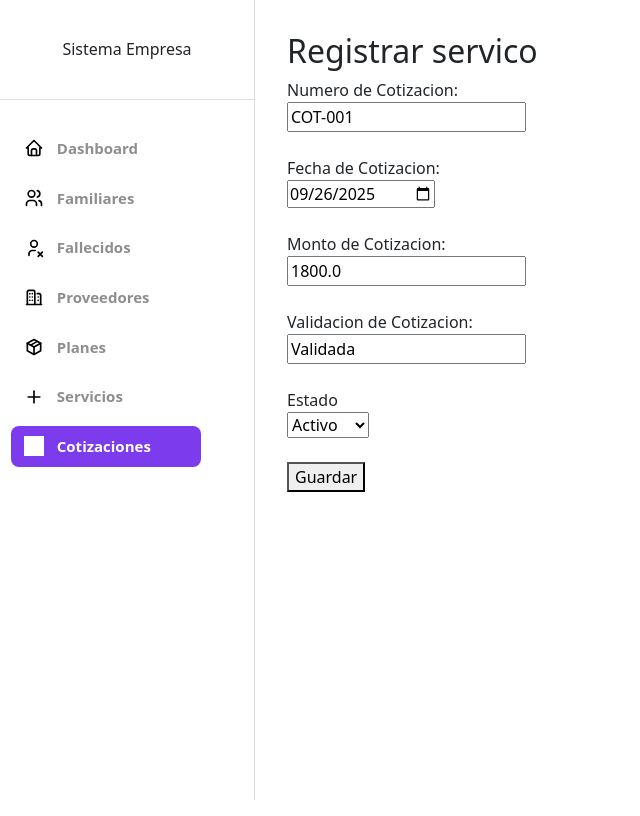
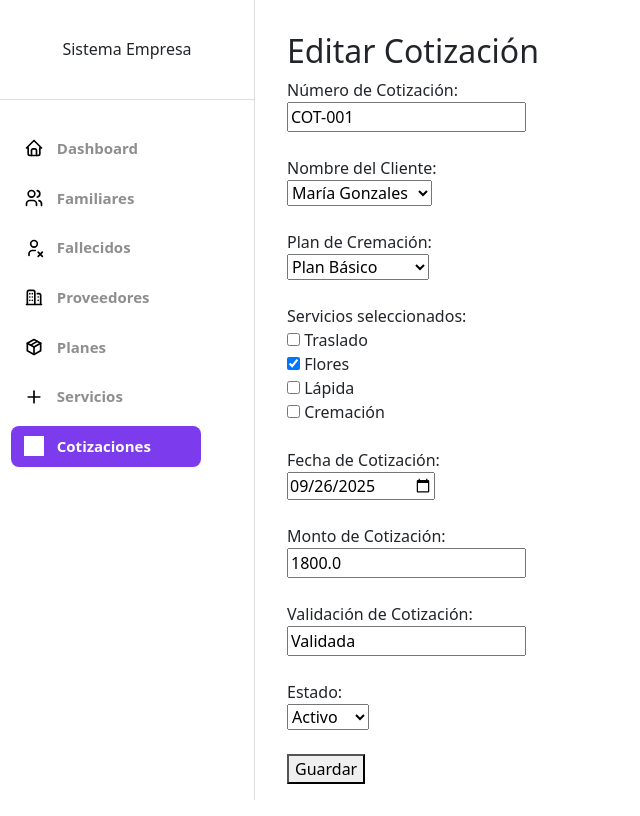
Before and after one commit to frank-Chavez/PROYECTO, a Flask app: page /cotizacion/editar/1 in a window 1280 px wide. Shown: the whole page, without its empty margins (0-640 px from the left). Run offline with Flask 3, Linux system fonts and the light colour scheme; data comes from the database, SQL or seed files in the repository; both versions use the stored data as it was after the commit; grey boxes are pictures that could not be loaded.

Commit message:
modificacion-arreglo en el modulo de cotizaciones

```diff
--- a/database.py
+++ b/database.py
@@ -2,6 +2,6 @@ import sqlite3
 
 
 def conection():
-    conn = sqlite3.connect("database.db")  # tu archivo .db
+    conn = sqlite3.connect("database.db", timeout=10)  # tu archivo .db
     conn.row_factory = sqlite3.Row  # para acceder a las columnas por nombre
     return conn
--- a/modules/cotizaciones/routes.py
+++ b/modules/cotizaciones/routes.py
@@ -30,7 +30,7 @@ def cambiar_estado(id):
 
 @cotizaciones_bd.route('/editar/<int:id>', methods=['GET','POST'])
 def editar(id):
-    conn= conection()
+    conn = conection()
 
     if request.method == "POST":
         numerocot = request.form['numero_cot']
@@ -38,25 +38,92 @@ def editar(id):
         montocot = request.form['monto_cot']
         validacioncot = request.form['validacion_cot']
         estado = request.form['estado_cot']
+        plan_seleccionado = request.form.get("plan_cremacion")
+        servicios_seleccionados = request.form.getlist("servicios_adicionales")
+        familiares_seleccionados = request.form.getlist("nombre_cliente")
 
+        # Actualizar cotizacion principal
         conn.execute("""
-                UPDATE Cotizacion
-                SET numero_cot = ?, fecha_cot = ?, monto_cot = ?, estado_cot = ?, validacion_cot = ?
-                WHERE id_cotizacion = ?
-            """, (numerocot, fechacot, montocot, estado, validacioncot,  id))
+            UPDATE Cotizacion
+            SET numero_cot = ?, fecha_cot = ?, monto_cot = ?, estado_cot = ?, validacion_cot = ?
+            WHERE id_cotizacion = ?
+        """, (numerocot, fechacot, montocot, estado, validacioncot, id))
+
+        # Primero eliminamos los detalles antiguos
+        conn.execute("DELETE FROM cotizacion_detalles WHERE id_cotizacion = ?", (id,))
+
+        # Insertamos el plan seleccionado
+        if plan_seleccionado:
+            conn.execute("""
+                INSERT INTO cotizacion_detalles (id_cotizacion, id_plan)
+                VALUES (?, ?)
+            """, (id, int(plan_seleccionado)))
+
+        # Insertamos familiares seleccionados
+        for f_id in familiares_seleccionados:
+            conn.execute("""
+                INSERT INTO cotizacion_detalles (id_cotizacion, id_familiar)
+                VALUES (?, ?)
+            """, (id, int(f_id)))
+
+        # Insertamos servicios seleccionados
+        for s_id in servicios_seleccionados:
+            conn.execute("""
+                INSERT INTO cotizacion_detalles (id_cotizacion, id_servicio)
+                VALUES (?, ?)
+            """, (id, int(s_id)))
+
         conn.commit()
         conn.close()
-
         return redirect(url_for('cotizacion.listar'))
 
-    editar = conn.execute("""
-        SELECT id_cotizacion, numero_cot, fecha_cot, monto_cot, estado_cot, validacion_cot
-        FROM Cotizacion
-        WHERE id_cotizacion = ?
+    # GET: Traemos cotizacion principal
+    cotizacion = conn.execute("""
+        SELECT * FROM Cotizacion WHERE id_cotizacion = ?
     """, (id,)).fetchone()
+
+    # Traemos plan asociado
+    plan = conn.execute("""
+        SELECT p.id_plan, p.tipo_plan
+        FROM cotizacion_detalles cd
+        JOIN Planes p ON cd.id_plan = p.id_plan
+        WHERE cd.id_cotizacion = ?
+    """, (id,)).fetchone()
+
+    # Traemos servicios asociados
+    servicios = conn.execute("""
+        SELECT s.id_servicio, s.tipo_serv
+        FROM cotizacion_detalles cd
+        JOIN Servicios s ON cd.id_servicio = s.id_servicio
+        WHERE cd.id_cotizacion = ?
+    """, (id,)).fetchall()
+
+    # Traemos familiares asociados
+    familiares = conn.execute("""
+        SELECT f.id_familiar, f.f_nombre, f.f_apellido
+        FROM cotizacion_detalles cd
+        JOIN Familiares f ON cd.id_familiar = f.id_familiar
+        WHERE cd.id_cotizacion = ?
+    """, (id,)).fetchall()
+
+    # Traemos todas las opciones para mostrar en el form
+    planes_disponibles = conn.execute("SELECT id_plan, tipo_plan FROM Planes WHERE estado_plan=1").fetchall()
+    servicios_disponibles = conn.execute("SELECT id_servicio, tipo_serv FROM Servicios WHERE estado_serv=1").fetchall()
+    familiares_disponibles = conn.execute("SELECT id_familiar, f_nombre, f_apellido FROM Familiares WHERE f_estado=1").fetchall()
+
     conn.close()
+    return render_template(
+        "editar_Cotizaciones.html",
+        cot=cotizacion,
+        plan=plan,
+        servicios=servicios,
+        familiares=familiares,
+        planes_disponibles=planes_disponibles,
+        servicios_disponibles=servicios_disponibles,
+        familiares_disponibles=familiares_disponibles,
+        title="Editar Cotización"
+    )
 
-    return render_template("editar_Cotizaciones.html", cot=editar, title="Registrar servico")
 
 
 
@@ -85,124 +152,120 @@ def VerDetalles(id):
 
     # Obtener los servicios asociados
     servicios = cur.execute("""
-        SELECT s.id_servicio, s.tipo_serv, s.precio_serv
+        SELECT DISTINCT s.id_servicio, s.tipo_serv, s.precio_serv
         FROM cotizacion_detalles cd
         JOIN Servicios s ON cd.id_servicio = s.id_servicio
         WHERE cd.id_cotizacion = ? AND cd.id_servicio IS NOT NULL
     """, (id,)).fetchall()
 
+
     # Obtener los familiares asociados
     familiares = cur.execute("""
-        SELECT f.id_familiar, f.f_nombre, f.f_apellido
+        SELECT DISTINCT f.id_familiar, f.f_nombre, f.f_apellido
         FROM cotizacion_detalles cd
         JOIN Familiares f ON cd.id_familiar = f.id_familiar
         WHERE cd.id_cotizacion = ? AND cd.id_familiar IS NOT NULL
     """, (id,)).fetchall()
 
+
     conn.close()
-    return render_template("detalles_cotizaciones.html", cotizacion=cotizacion,plan=plan,servicios=servicios,familiares=familiares, title="Detalles del cotizacion")
-
-
+    return render_template("detalles_cotizaciones.html", cotizacion=cotizacion, plan=plan, servicios=servicios, familiares=familiares, title="Detalles del cotizacion")
 
 @cotizaciones_bd.route('/agregar', methods=["GET", "POST"])
 def agregar():
-    conn = conection()
-    cur = conn.cursor()
+    with conection() as conn:
+        cur = conn.cursor()
 
-    ultimo = cur.execute("SELECT numero_cot FROM Cotizacion ORDER BY id_cotizacion DESC LIMIT 1").fetchone()
+        # Obtener último número de cotización
+        ultimo = cur.execute("SELECT numero_cot FROM Cotizacion ORDER BY id_cotizacion DESC LIMIT 1").fetchone()
+        if ultimo and ultimo["numero_cot"]:
+            try:
+                numero = int(ultimo["numero_cot"].split('-')[1])
+            except:
+                numero = 0
+            new_num = numero + 1
+        else:
+            new_num = 1
+        numero_cot = f"COT-{new_num:03d}"
 
-    if ultimo and ultimo["numero_cot"]:
-        try:
-            numero = int(ultimo["numero_cot"].split('-')[1])
-        except:
-            numero = 0
-        new_num = numero + 1
-    else:
-        new_num = 1
+        # Obtener planes, servicios y familiares activos
+        cur.execute("SELECT id_plan, tipo_plan, precio_plan FROM Planes WHERE estado_plan = '1'")
+        planes = cur.fetchall()
+        cur.execute("SELECT id_servicio, tipo_serv, precio_serv FROM Servicios WHERE estado_serv = '1'")
+        servicios = cur.fetchall()
+        cur.execute("SELECT id_familiar, f_nombre, f_apellido FROM Familiares WHERE f_estado = '1'")
+        familiares = cur.fetchall()
 
-    numero_cot = f"COT-{new_num:03d}"
+        if request.method == "POST":
+            fecha_cot = request.form.get("fecha_cot")
+            monto_cot = request.form.get("monto_cot")
+            validacion_cot = request.form.get("validacion_cot")
+            estado_cot = request.form.get("estado_cot", 1)
+            planes_seleccionado = request.form.get("plan_cremacion")
+            servicios_seleccionado = request.form.getlist("servicios_adicionales")
+            familiares_seleccionado = request.form.getlist("nombre_cliente")  # <-- getlist desde el inicio
 
-    # Planes activos
-    cur.execute("SELECT id_plan, tipo_plan, precio_plan FROM Planes WHERE estado_plan = '1'")
-    planes = cur.fetchall()
-    # Servicios activos
-    cur.execute("SELECT id_servicio, tipo_serv, precio_serv FROM Servicios WHERE estado_serv = '1'")
-    servicios = cur.fetchall()
-    # clientes(familiares) activos
-    cur.execute("SELECT id_familiar , f_nombre, f_apellido FROM Familiares WHERE f_estado = '1'")
-    familiares = cur.fetchall()
+            # Validación: campos obligatorios
+            if not (fecha_cot and monto_cot and validacion_cot):
+                return render_template(
+                    "agregar_cotizacion.html",
+                    title="Agregar Cotización",
+                    error="Completa todos los campos.",
+                    planes=planes,
+                    servicios=servicios,
+                    familiares=familiares,
+                    numero_cot=numero_cot
+                )
 
+            # Validación: al menos un Plan, Servicio o Familiar
+            if not (planes_seleccionado or servicios_seleccionado or familiares_seleccionado):
+                return render_template(
+                    "agregar_cotizacion.html",
+                    title="Agregar Cotización",
+                    error="Debes seleccionar al menos un Plan, Servicio o Familiar.",
+                    planes=planes,
+                    servicios=servicios,
+                    familiares=familiares,
+                    numero_cot=numero_cot
+                )
 
+            # Insertar la cotización principal
+            cur.execute("""
+                INSERT INTO Cotizacion (numero_cot, fecha_cot, monto_cot, validacion_cot, estado_cot)
+                VALUES (?, ?, ?, ?, ?)
+            """, (numero_cot, fecha_cot, monto_cot, validacion_cot, estado_cot))
+            id_cotizacion = cur.lastrowid
 
-    if request.method == "POST":
-        fecha_cot = request.form.get("fecha_cot")
-        monto_cot = request.form.get("monto_cot")
-        validacion_cot = request.form.get("validacion_cot")
-        estado_cot = request.form.get("estado_cot", 1)
-        planes_seleccionado = request.form.get("plan_cremacion")
-        servicios_seleccionado = request.form.getlist("servicio_adicional")
-        familiares_seleccionado = request.form.get("nombre_cliente")
+            # Insertar detalle del plan (si existe)
+            if planes_seleccionado:
+                cur.execute("""
+                    INSERT INTO cotizacion_detalles (id_cotizacion, id_plan, id_servicio, id_familiar)
+                    VALUES (?, ?, ?, ?)
+                """, (id_cotizacion, int(planes_seleccionado), None, None))
 
-        if not (fecha_cot and monto_cot and validacion_cot):
-            conn.close()
-            return render_template("agregar_cotizacion.html", title="Agregar Cotización", error="Completa todos los campos.", planes=planes, servicios=servicios, familiares=familiares  ,numero_cot=numero_cot)
+            # Insertar detalle de familiares
+            for f_id in set(familiares_seleccionado):  # elimina duplicados
+                cur.execute("""
+                    INSERT INTO cotizacion_detalles (id_cotizacion, id_plan, id_servicio, id_familiar)
+                    VALUES (?, ?, ?, ?)
+                """, (id_cotizacion, None, None, int(f_id)))
 
-        # Calcular el monto total sumando el monto de planes y servicios seleccionados
-        total = 0
-        if planes_seleccionado:
-            plan_precio = cur.execute("SELECT precio_plan FROM Planes WHERE id_plan = ?", (planes_seleccionado,)).fetchone()
-            if plan_precio:
-                total += plan_precio['precio_plan']
+            # Insertar detalle de servicios
+            for s_id in set(servicios_seleccionado):  # elimina duplicados
+                cur.execute("""
+                    INSERT INTO cotizacion_detalles (id_cotizacion, id_plan, id_servicio, id_familiar)
+                    VALUES (?, ?, ?, ?)
+                """, (id_cotizacion, None, int(s_id), None))
 
-        if servicios_seleccionado:
-            for s_id in servicios_seleccionado:
-                precio = cur.execute("SELECT precio_serv FROM Servicios WHERE id_servicio = ?", (s_id,)).fetchone()
-                if precio:
-                    total += precio['precio_serv']
+            # Commit único al final
+            conn.commit()
+            return redirect(url_for('cotizacion.listar'))
 
-
-        cur.execute("""
-            INSERT INTO Cotizacion (numero_cot, fecha_cot, monto_cot, validacion_cot, estado_cot)
-            VALUES (?, ?, ?, ?, ?)
-        """, (numero_cot, fecha_cot, monto_cot, validacion_cot, estado_cot))
-
-        id_cotizacion = cur.lastrowid
-
-        # Insertar detalle del plan
-        planes_seleccionado = request.form.get("plan_cremacion")
-
-        if planes_seleccionado:  # solo si se seleccionó un Plan
-            planes_seleccionado = int(planes_seleccionado)
-        cur.execute("""
-            INSERT INTO cotizacion_detalles (id_cotizacion, id_plan, id_servicio, id_familiar)
-            VALUES (?, ?, ?, ?)
-        """, (id_cotizacion, planes_seleccionado, None, None))
-
-
-        # Insertar detalle del servicio
-        servicios_seleccionado = request.form.get("servicio_adicional")
-
-        for s_id in servicios_seleccionado:
-            cur.execute("""
-                INSERT INTO cotizacion_detalles (id_cotizacion, id_plan, id_servicio, id_familiar)
-                VALUES (?, ?, ?, ?)
-            """, (id_cotizacion, None, servicios_seleccionado, None))
-
-
-        # Insertar detalle del cliente (familiar)
-        familiares_seleccionado = request.form.get("nombre_cliente")
-
-        if familiares_seleccionado:  # solo si se seleccionó un familiar
-            familiares_seleccionado = int(familiares_seleccionado)
-        cur.execute("""
-            INSERT INTO cotizacion_detalles (id_cotizacion, id_plan, id_servicio, id_familiar)
-            VALUES (?, ?, ?, ?)
-        """, (id_cotizacion, None, None, familiares_seleccionado))
-
-        conn.commit()
-        conn.close()
-
-        return redirect(url_for('cotizacion.listar'))
-
-    conn.close()
-    return render_template("agregar_cotizacion.html", title="Agregar Cotización",planes=planes, servicios=servicios, familiares=familiares, numero_cot=numero_cot)
+        return render_template(
+            "agregar_cotizacion.html",
+            title="Agregar Cotización",
+            planes=planes,
+            servicios=servicios,
+            familiares=familiares,
+            numero_cot=numero_cot
+        )
--- a/modules/cotizaciones/templates/editar_cotizaciones.html
+++ b/modules/cotizaciones/templates/editar_cotizaciones.html
@@ -2,38 +2,79 @@
 <html lang="es">
 <head>
     <meta charset="UTF-8">
-    <title>{{title}}</title>
+    <title>{{ title }}</title>
     <link rel="stylesheet" href="{{ url_for('static', filename='styles.css') }}">
 </head>
 <body>
     {% extends "dashboar.html" %}
     {% block content %}
-    <h2>{{title}}</h2>
+    <h2>{{ title }}</h2>
 
     <form method="POST">
-        <label for="Tipo">Numero de Cotizacion:</label><br>
-        <input type="text" name="numero_cot" value="{{ cot['numero_cot'] }}" required><br><br>
+        <!-- Número de Cotización (readonly) -->
+        <label for="numero_cot">Número de Cotización:</label><br>
+        <input type="text" name="numero_cot" value="{{ cot['numero_cot'] }}" required readonly><br><br>
 
-        <label for="Descripcion">Fecha de Cotizacion:</label><br>
-        <input type="date" rows="4" name="fecha_cot" cols="40" value="{{ cot['fecha_cot'] }}" required><br><br>
+        <!-- Selección de Cliente -->
+        <label for="nombre_cliente">Nombre del Cliente:</label><br>
+        <select name="nombre_cliente" required>
+            <option value="">Elige un familiar</option>
+            {% for f in familiares_disponibles %}
+                <option value="{{ f['id_familiar'] }}"
+                    {% if familiares and f['id_familiar'] == familiares[0]['id_familiar'] %}selected{% endif %}>
+                    {{ f['f_nombre'] }} {{ f['f_apellido'] }}
+                </option>
+            {% endfor %}
+        </select>
+        <br><br>
 
-        <label for="monto_cot">Monto de Cotizacion:</label><br>
-        <input type="number" name="monto_cot" value="{{ cot['monto_cot'] }}"><br><br>
+        <!-- Plan de Cremación -->
+        <label for="plan_cremacion">Plan de Cremación:</label><br>
+        <select name="plan_cremacion">
+            {% for p in planes_disponibles %}
+                <option value="{{ p['id_plan'] }}"
+                    {% if plan and plan['id_plan'] == p['id_plan'] %}selected{% endif %}>
+                    {{ p['tipo_plan'] }}
+                </option>
+            {% endfor %}
+        </select>
+        <br><br>
 
-        <label for="validacion_cot">Validacion de Cotizacion:</label><br>
+        <!-- Servicios Adicionales -->
+        <label>Servicios seleccionados:</label><br>
+        {% for s in servicios_disponibles %}
+            <input type="checkbox" name="servicios_adicionales" value="{{ s['id_servicio'] }}"
+                {% for serv in servicios %}
+                    {% if serv['id_servicio'] == s['id_servicio'] %}checked{% endif %}
+                {% endfor %}>
+            {{ s['tipo_serv'] }}
+            <br>
+        {% endfor %}
+        <br>
+
+        <!-- Fecha de Cotización -->
+        <label for="fecha_cot">Fecha de Cotización:</label><br>
+        <input type="date" name="fecha_cot" value="{{ cot['fecha_cot'] }}" required><br><br>
+
+        <!-- Monto -->
+        <label for="monto_cot">Monto de Cotización:</label><br>
+        <input type="number" name="monto_cot" id="monto_cot" value="{{ cot['monto_cot'] }}" step="0.01" readonly><br><br>
+
+        <!-- Validación -->
+        <label for="validacion_cot">Validación de Cotización:</label><br>
         <input type="text" name="validacion_cot" value="{{ cot['validacion_cot'] }}"><br><br>
 
+        <!-- Estado -->
+        <label for="estado_cot">Estado:</label><br>
+        <select name="estado_cot" required>
+            <option value="1" {% if cot['estado_cot'] == 1 %}selected{% endif %}>Activo</option>
+            <option value="0" {% if cot['estado_cot'] == 0 %}selected{% endif %}>Inactivo</option>
+        </select>
+        <br><br>
 
-        <label for="estado_cot">Estado</label>
-        <br>
-        <select  name="estado_cot" required>
-            <option value="1">Activo</option>
-            <option value="0">Inactivo</option>
-        </select>
-
-        <br><br>
         <button type="submit">Guardar</button>
     </form>
+
     {% endblock %}
 </body>
 </html>
```
Also changed, not shown: modules/cotizaciones/templates/agregar_cotizacion.html (+69 -10 lines), modules/cotizaciones/templates/detalles_cotizaciones.html (+20 -4 lines), script.sql (+18 -28 lines), database.db.
